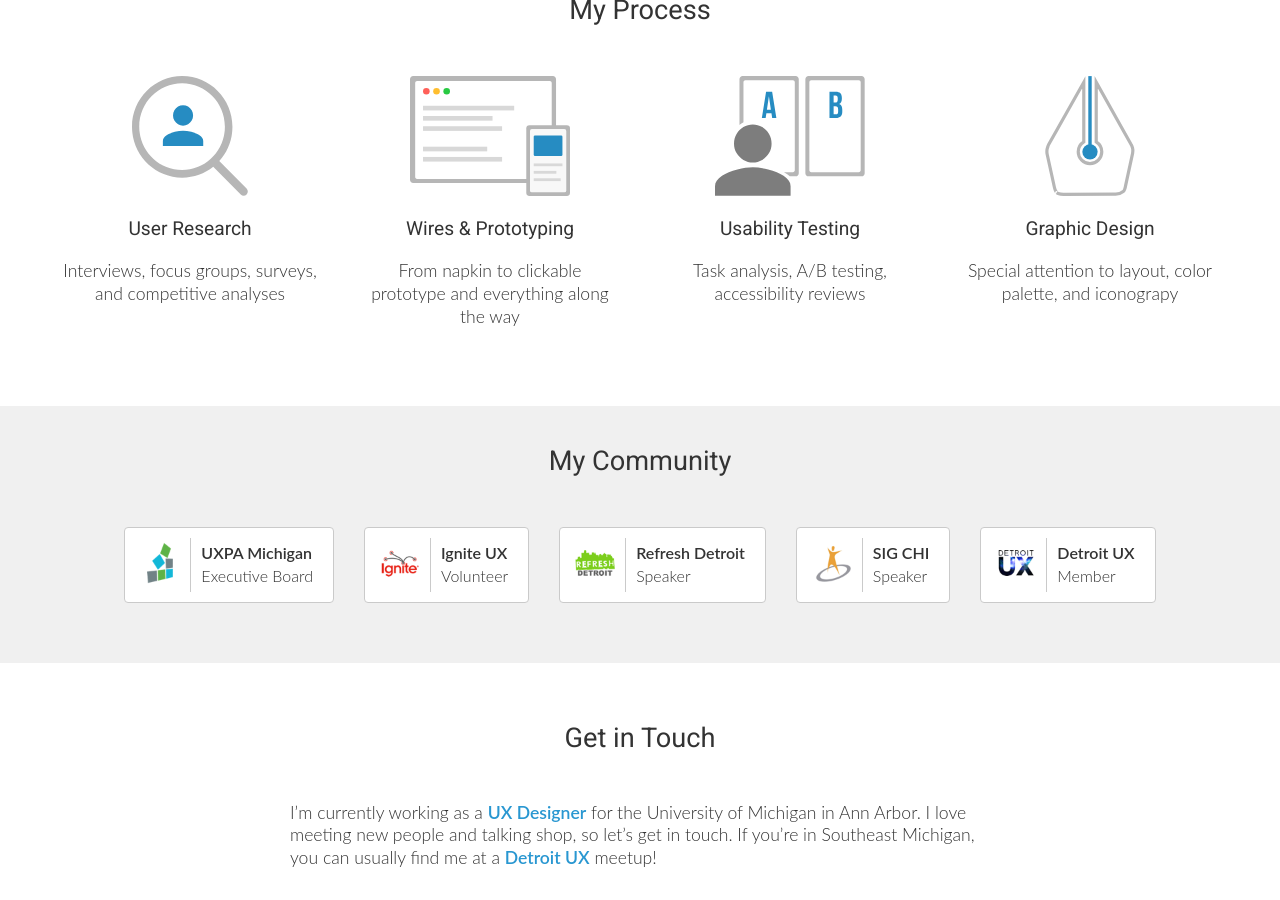
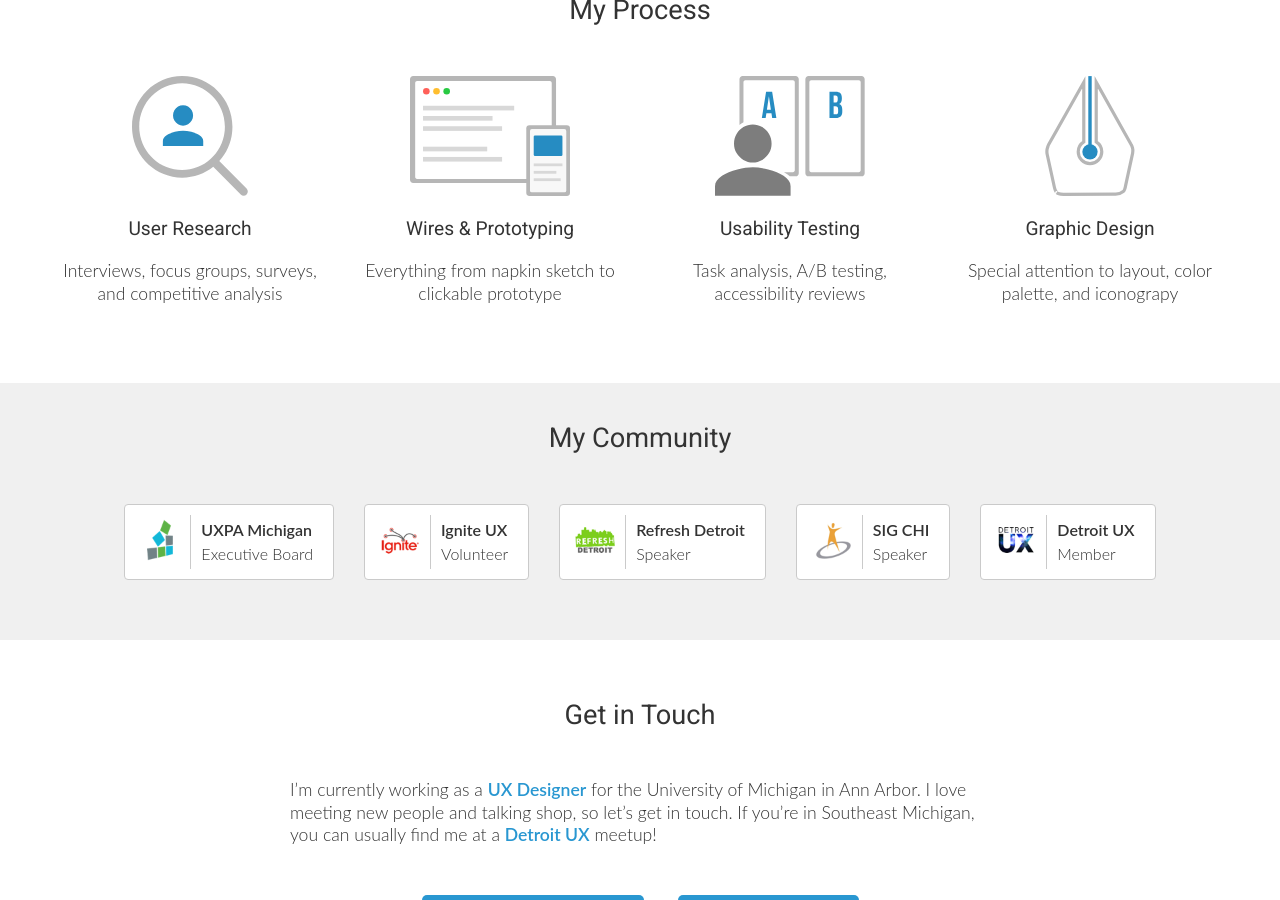
Before and after one commit to mtwojan/mikewojan.com, a Jekyll site: the page built from index.md, in a window 1280 px wide and 900 px high, scrolled down 376 px. Built offline with Jekyll 4.4.1, drawn with Linux system fonts in a browser that asks for light colours.

Commit message:
updated prototyping slogan

```diff
--- a/_layouts/home.html
+++ b/_layouts/home.html
@@ -19,12 +19,12 @@
     <div class="process-block user-research">
       <img src="img/icons/user-research-icon.svg" alt="user research icon">
       <h3>User Research</h3>
-      <p>Interviews, focus groups, surveys, and competitive analyses</p>
+      <p>Interviews, focus groups, surveys, and competitive analysis</p>
     </div>
     <div class="process-block prototyping">
       <img src="img/icons/wires-and-prototyping-icon.svg" alt="prototyping icon">
       <h3>Wires & Prototyping</h3>
-      <p>From napkin to clickable prototype and everything along the way</p>
+      <p>Everything from napkin sketch to clickable prototype</p>
     </div>
     <div class="process-block usability-testing">
       <img src="img/icons/usability-testing-icon.svg" alt="usability testing icon">
```
